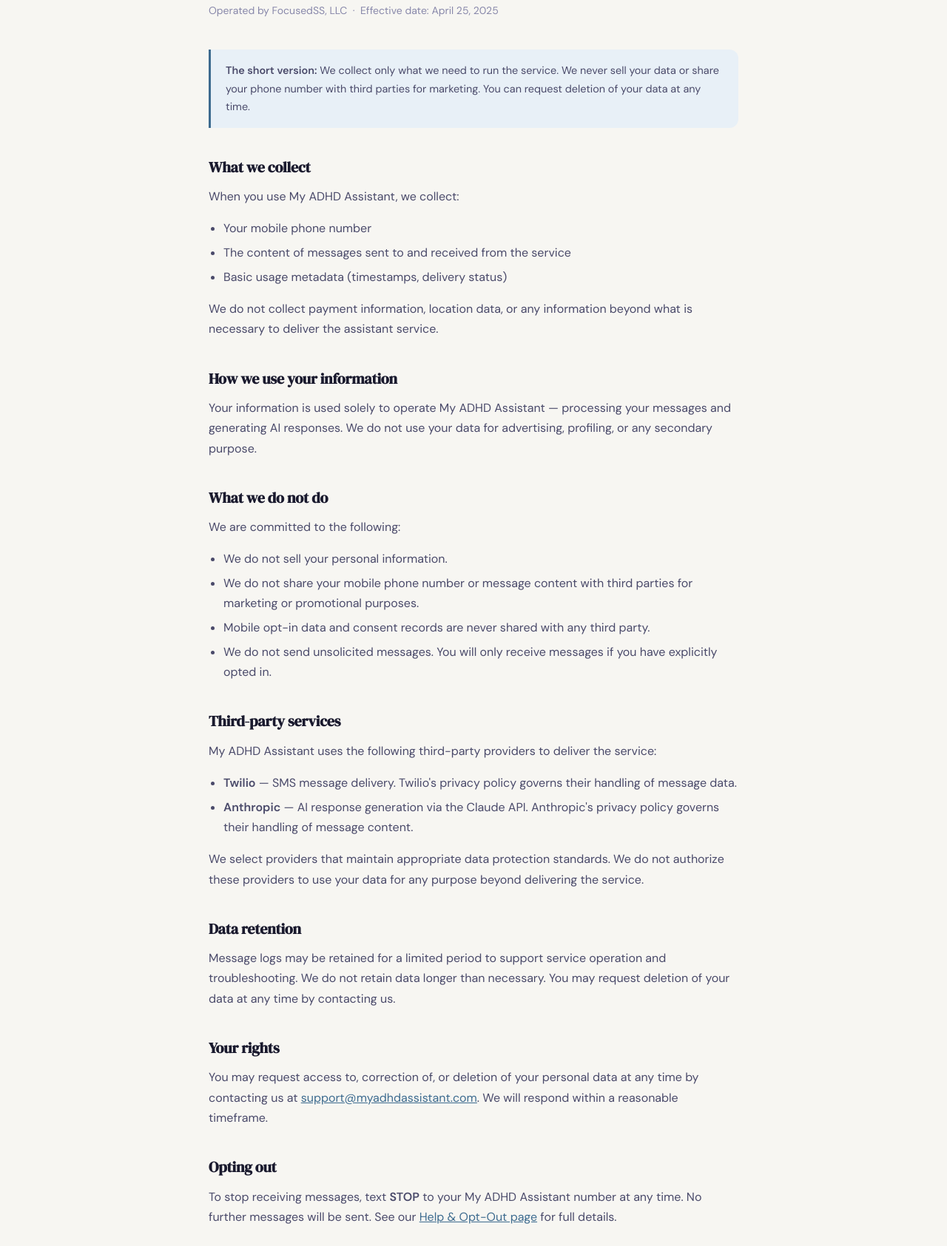
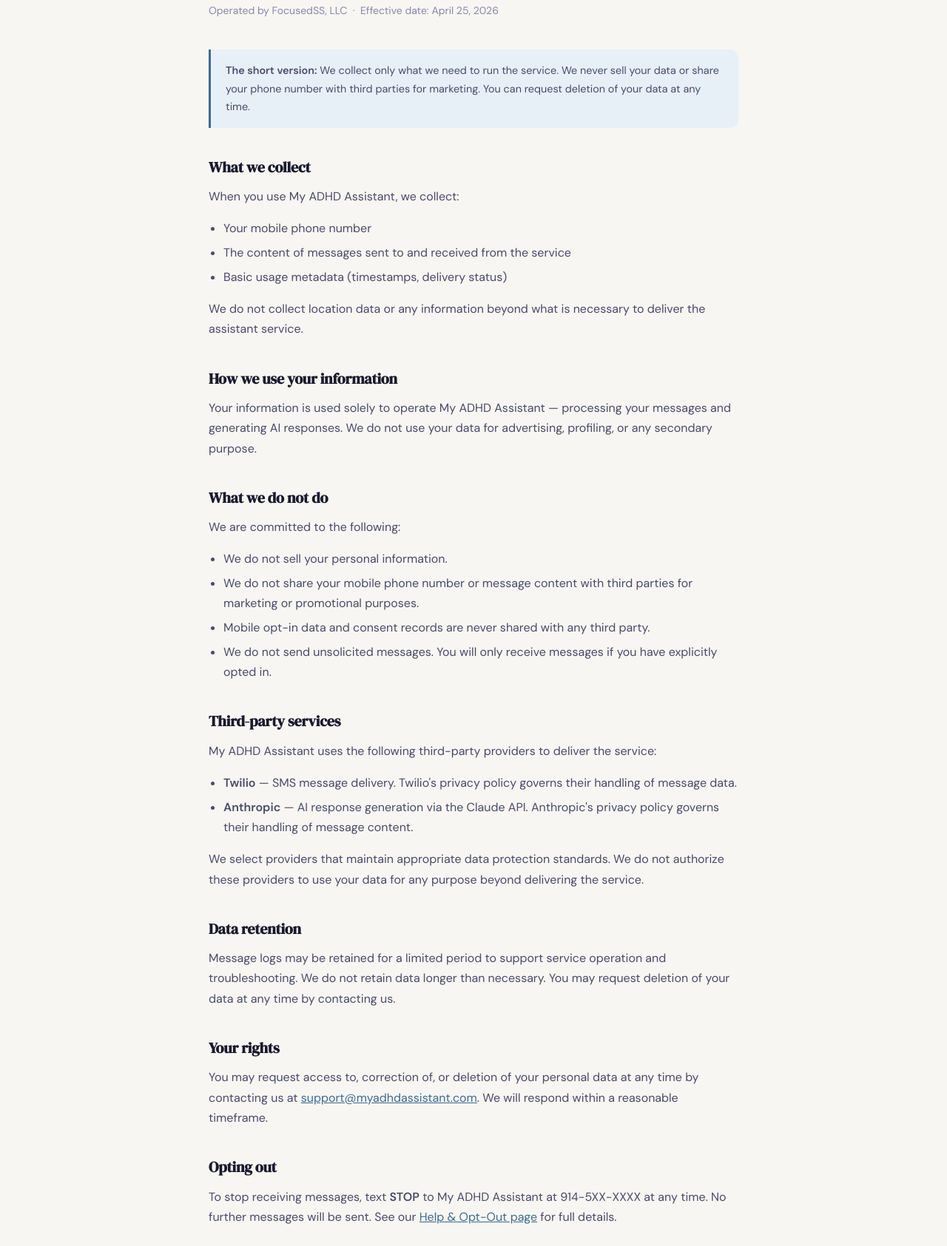
Before and after one commit to sstaubin/myadhdassistant-site, a plain HTML site: page privacy.html in a window 1280 px wide. Shown: the part 215-1900 px from the top of the page at 74% size. Drawn offline with Linux system fonts and the light colour scheme.

Commit message:
Updated copyright dates and minor text updates.

```diff
--- a/privacy.html
+++ b/privacy.html
@@ -61,7 +61,7 @@
 <main class="fade-up">
   <div class="page-label">Legal</div>
   <h1>Privacy Policy</h1>
-  <p class="effective">Operated by FocusedSS, LLC &nbsp;&middot;&nbsp; Effective date: April 25, 2025</p>
+  <p class="effective">Operated by FocusedSS, LLC &nbsp;&middot;&nbsp; Effective date: April 25, 2026</p>
 
   <div class="notice">
     <strong>The short version:</strong> We collect only what we need to run the service. We never sell your data or share your phone number with third parties for marketing. You can request deletion of your data at any time.
@@ -74,7 +74,7 @@
     <li>The content of messages sent to and received from the service</li>
     <li>Basic usage metadata (timestamps, delivery status)</li>
   </ul>
-  <p>We do not collect payment information, location data, or any information beyond what is necessary to deliver the assistant service.</p>
+  <p>We do not collect location data or any information beyond what is necessary to deliver the assistant service.</p>
 
   <h2>How we use your information</h2>
   <p>Your information is used solely to operate My ADHD Assistant — processing your messages and generating AI responses. We do not use your data for advertising, profiling, or any secondary purpose.</p>
@@ -103,7 +103,7 @@
   <p>You may request access to, correction of, or deletion of your personal data at any time by contacting us at <a href="mailto:support@myadhdassistant.com">support@myadhdassistant.com</a>. We will respond within a reasonable timeframe.</p>
 
   <h2>Opting out</h2>
-  <p>To stop receiving messages, text <strong>STOP</strong> to your My ADHD Assistant number at any time. No further messages will be sent. See our <a href="/opt-out.html">Help &amp; Opt-Out page</a> for full details.</p>
+  <p>To stop receiving messages, text <strong>STOP</strong> to My ADHD Assistant at 914-5XX-XXXX at any time. No further messages will be sent. See our <a href="/opt-out.html">Help &amp; Opt-Out page</a> for full details.</p>
 
   <h2>Changes to this policy</h2>
   <p>We may update this policy from time to time. Material changes will be communicated to active subscribers via SMS. Continued use of the service after notice constitutes acceptance of the updated policy.</p>
@@ -116,7 +116,7 @@
 </main>
 
 <footer>
-  <div>&copy; 2025 FocusedSS, LLC &mdash; My ADHD Assistant</div>
+  <div>&copy; 2026 FocusedSS, LLC &mdash; My ADHD Assistant</div>
   <nav>
     <a href="/privacy.html">Privacy Policy</a>
     <a href="/terms.html">Terms of Service</a>
```
Also changed, not shown: opt-out.html (+2 -2 lines), terms.html (+2 -2 lines).
